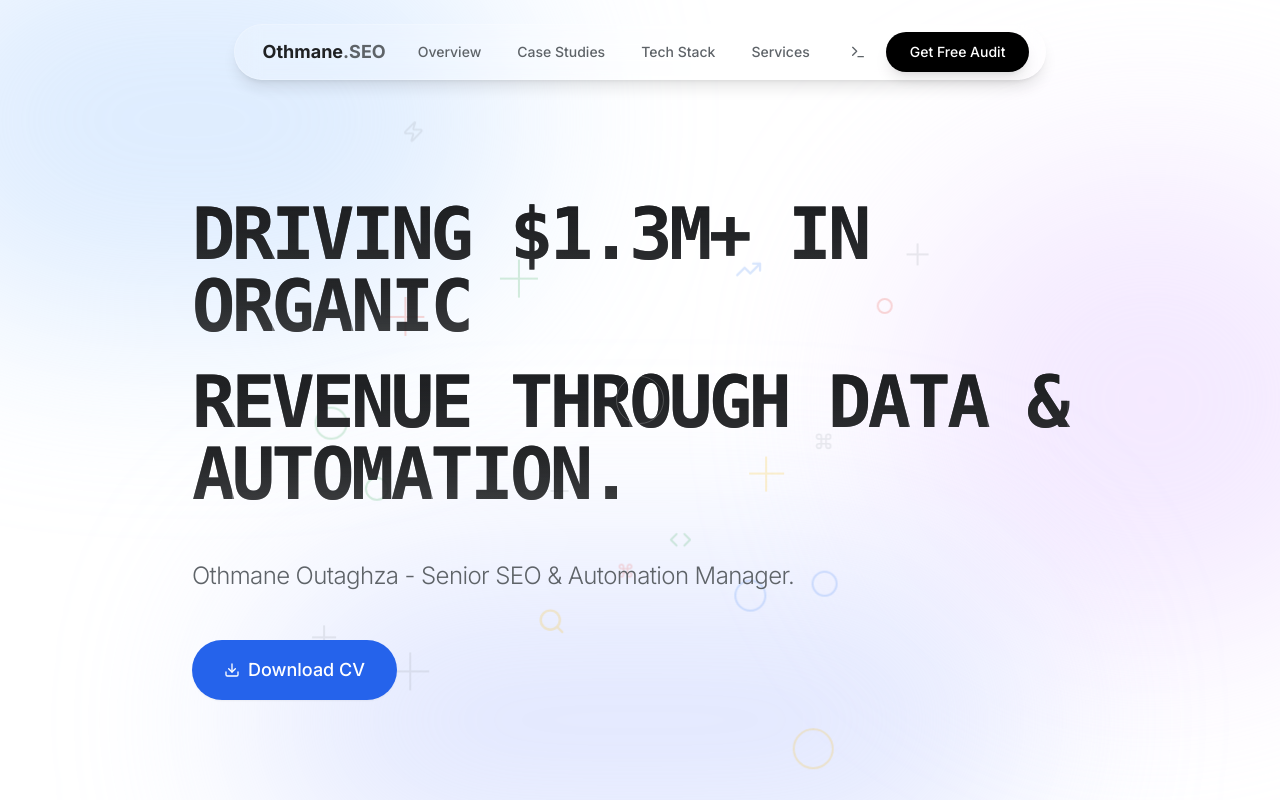
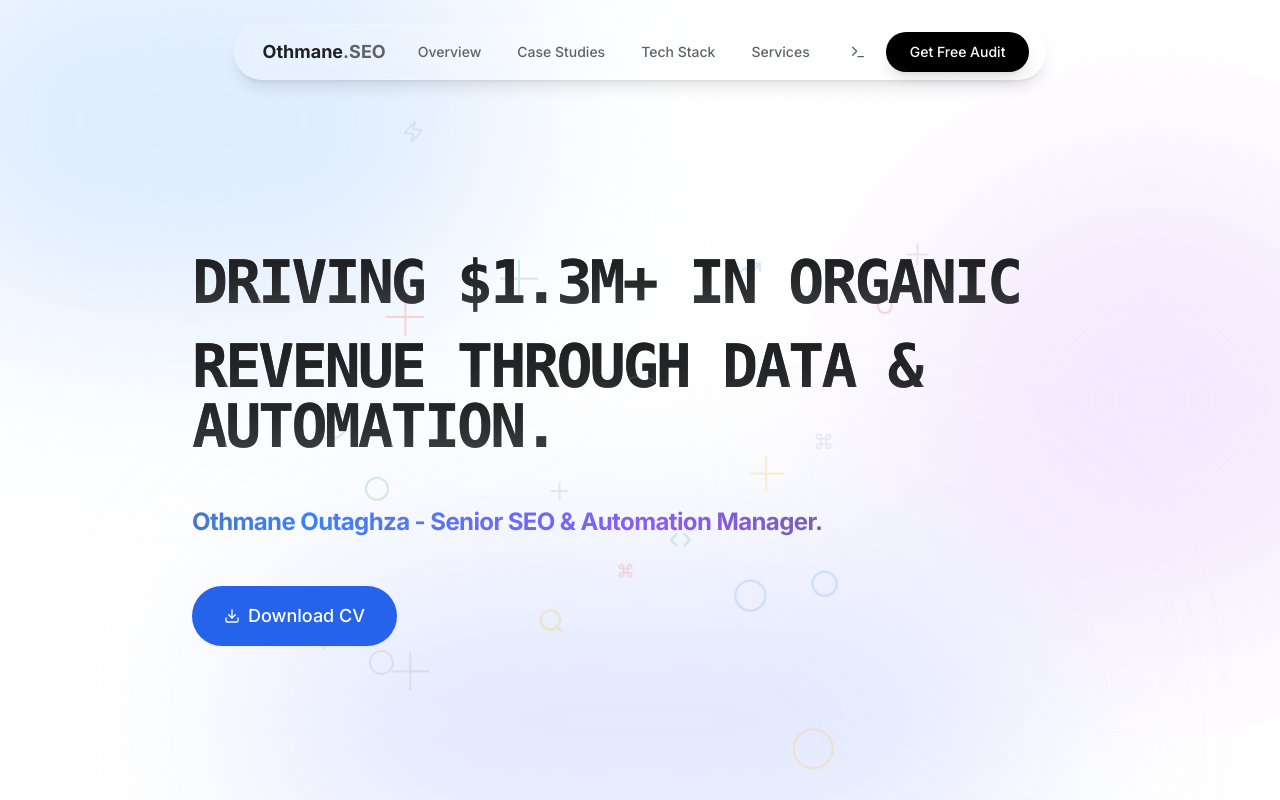
Before and after one commit to outaghzaothmane-create/portfolio-website-, a Next.js app: page / in a window 1280 px wide. Shown: the top 800 px of the page. Built offline with nearby package versions, Linux system fonts and the light colour scheme.

Commit message:
feat: polish UI, update links, and fix buttons

```diff
--- a/app/globals.css
+++ b/app/globals.css
@@ -168,3 +168,26 @@
 .animate-pulse-scale {
     animation: pulse-scale 2s infinite ease-in-out;
 }
+
+@keyframes text-shimmer {
+    0% {
+        background-position: 0% 50%;
+    }
+
+    100% {
+        background-position: 100% 50%;
+    }
+}
+
+.animate-text-shimmer {
+    background: linear-gradient(to right,
+            currentColor 20%,
+            #3b82f6 40%,
+            #8b5cf6 60%,
+            currentColor 80%);
+    -webkit-background-clip: text;
+    background-clip: text;
+    -webkit-text-fill-color: transparent;
+    background-size: 200% auto;
+    animation: text-shimmer 1s linear infinite;
+}
--- a/components/layout/Footer.tsx
+++ b/components/layout/Footer.tsx
@@ -65,21 +65,21 @@ export function Footer() {
                                     isTerminalMode ? "bg-green-900/30 text-green-400 border border-green-800/50" : "bg-gray-100 text-gray-600 border border-gray-200"
                                 )}>MA</span>
                             </p>
-                            <MagneticButton className={cn(
-                                "shadow-sm transition-colors",
-                                isTerminalMode
-                                    ? "bg-green-900/20 text-green-500 border-green-500 hover:bg-green-500 hover:text-black transition-all"
-                                    : "bg-black text-white hover:bg-black/90 border-transparent"
-                            )}>
-                                <a
-                                    href="/resume.pdf"
-                                    target="_blank"
-                                    rel="noopener noreferrer"
-                                    className="flex items-center gap-1.5 px-2.5 py-1 text-xs font-medium"
-                                >
+                            <MagneticButton
+                                href="/resume.pdf"
+                                target="_blank"
+                                rel="noopener noreferrer"
+                                className={cn(
+                                    "shadow-sm transition-colors",
+                                    isTerminalMode
+                                        ? "bg-green-900/20 text-green-500 border-green-500 hover:bg-green-500 hover:text-black transition-all"
+                                        : "bg-black text-white hover:bg-black/90 border-transparent"
+                                )}
+                            >
+                                <div className="flex items-center gap-1.5 px-2.5 py-1 text-xs font-medium">
                                     <Download className="h-3 w-3" />
                                     Download Resume
-                                </a>
+                                </div>
                             </MagneticButton>
                         </div>
 
@@ -89,7 +89,7 @@ export function Footer() {
                             <nav className="flex flex-col gap-3 items-center md:items-start">
                                 {[
                                     { name: "Overview", href: "#overview" },
-                                    { name: "Case Studies", href: "#projects" },
+                                    { name: "Case Studies", href: "/#projects" },
                                     { name: "Tech Stack", href: "#tech-stack" },
                                     { name: "Services", href: "#services" }
                                 ].map((item) => (
--- a/components/layout/Header.tsx
+++ b/components/layout/Header.tsx
@@ -160,7 +160,7 @@ export function Header() {
                                             : "bg-black text-white hover:bg-black/80"
                                     )}
                                 >
-                                    <Link href="https://calendly.com/outaghza-othmane/seo-meeting" target="_blank">
+                                    <Link href="https://calendly.com/outaghza-othmane/seo-meeting" target="_blank" className={cn(isTerminalMode && "animate-text-shimmer")}>
                                         Get Free Audit
                                     </Link>
                                 </Button>
--- a/components/sections/Footer.tsx
+++ b/components/sections/Footer.tsx
@@ -64,6 +64,7 @@ export function Footer() {
                             <Button
                                 variant="outline"
                                 size="sm"
+                                asChild
                                 className={cn(
                                     "rounded-full gap-2 transition-all hover:shadow-md",
                                     isTerminalMode ? "border-green-800 text-green-500 hover:bg-green-900/20" : "border-border hover:border-primary/50 hover:text-primary"
--- a/components/sections/Hero.tsx
+++ b/components/sections/Hero.tsx
@@ -40,14 +40,14 @@ export function Hero() {
                         <HyperText
                             text="Driving $1.3M+ in Organic"
                             className={cn(
-                                "text-5xl font-bold tracking-tighter sm:text-7xl",
+                                "text-4xl font-bold tracking-tighter sm:text-6xl",
                                 isTerminalMode ? "text-green-500" : "text-transparent bg-clip-text bg-gradient-to-b from-foreground to-foreground/60"
                             )}
                         />
                         <HyperText
                             text="Revenue through Data & Automation."
                             className={cn(
-                                "text-5xl font-bold tracking-tighter sm:text-7xl",
+                                "text-4xl font-bold tracking-tighter sm:text-6xl",
                                 isTerminalMode ? "text-green-500" : "text-transparent bg-clip-text bg-gradient-to-b from-foreground to-foreground/60"
                             )}
                         />
@@ -55,7 +55,7 @@ export function Hero() {
 
                     <BlurFade delay={0.25} inView>
                         <p className={cn(
-                            "text-xl sm:text-2xl pt-4 font-light tracking-tight",
+                            "text-xl sm:text-2xl pt-4 font-bold tracking-tight animate-text-shimmer",
                             isTerminalMode ? "text-green-600" : "text-muted-foreground"
                         )}>
                             Othmane Outaghza - Senior SEO & Automation Manager.
@@ -64,21 +64,21 @@ export function Hero() {
 
                     <BlurFade delay={0.5} inView>
                         <div className="pt-4">
-                            <MagneticButton className={cn(
-                                "shadow-sm transition-colors",
-                                isTerminalMode
-                                    ? "bg-green-900/20 text-green-500 border-green-500 hover:bg-green-500 hover:text-black transition-all"
-                                    : "bg-black text-white hover:bg-black/90 border-transparent"
-                            )}>
-                                <a
-                                    href="/resume.pdf"
-                                    target="_blank"
-                                    rel="noopener noreferrer"
-                                    className="flex items-center gap-2"
-                                >
+                            <MagneticButton
+                                href="/resume.pdf"
+                                target="_blank"
+                                rel="noopener noreferrer"
+                                className={cn(
+                                    "shadow-sm transition-colors",
+                                    isTerminalMode
+                                        ? "bg-green-900/20 text-green-500 border-green-500 hover:bg-green-500 hover:text-black transition-all"
+                                        : "bg-black text-white hover:bg-black/90 border-transparent"
+                                )}
+                            >
+                                <div className="flex items-center gap-2">
                                     <Download className="h-4 w-4" />
                                     {isTerminalMode ? "export_resume.json" : "Download CV"}
-                                </a>
+                                </div>
                             </MagneticButton>
                         </div>
                     </BlurFade>
--- a/components/ui/magnetic-button.tsx
+++ b/components/ui/magnetic-button.tsx
@@ -4,10 +4,13 @@ import React, { useRef } from 'react';
 import gsap from 'gsap';
 import { useGSAP } from '@gsap/react';
 
-interface MagneticButtonProps extends React.ButtonHTMLAttributes<HTMLButtonElement> {
+interface MagneticButtonProps extends React.HTMLAttributes<HTMLElement> {
     children: React.ReactNode;
     strength?: number; // Strength of the magnetic pull (default: 0.5)
     textStrength?: number; // Strength of the text parallax (default: 0.3)
+    href?: string;
+    target?: string;
+    rel?: string;
 }
 
 export const MagneticButton = ({
@@ -15,9 +18,10 @@ export const MagneticButton = ({
     strength = 0.5,
     textStrength = 0.3,
     className = '',
+    href,
     ...props
 }: MagneticButtonProps) => {
-    const buttonRef = useRef<HTMLButtonElement>(null);
+    const buttonRef = useRef<any>(null);
     const textRef = useRef<HTMLSpanElement>(null);
 
     const xTo = useRef<gsap.QuickToFunc | null>(null);
@@ -36,7 +40,7 @@ export const MagneticButton = ({
         yToText.current = gsap.quickTo(textRef.current, 'y', { duration: 1, ease: 'elastic.out(1, 0.3)' });
     }, { scope: buttonRef });
 
-    const handleMouseMove = (e: React.MouseEvent<HTMLButtonElement>) => {
+    const handleMouseMove = (e: React.MouseEvent<HTMLElement>) => {
         if (!buttonRef.current || !xTo.current || !yTo.current || !xToText.current || !yToText.current) return;
 
         const { clientX, clientY } = e;
@@ -61,17 +65,20 @@ export const MagneticButton = ({
         yToText.current(0);
     };
 
+    const Component = href ? 'a' : 'div';
+
     return (
-        <button
+        <Component
             ref={buttonRef}
+            href={href}
             onMouseMove={handleMouseMove}
             onMouseLeave={handleMouseLeave}
-            className={`relative inline-flex items-center justify-center px-8 py-4 text-lg font-medium text-white transition-colors bg-blue-600 rounded-full hover:bg-blue-700 focus:outline-none focus:ring-2 focus:ring-blue-500 focus:ring-offset-2 ${className}`}
+            className={`relative inline-flex items-center justify-center px-8 py-4 text-lg font-medium text-white transition-colors bg-blue-600 rounded-full hover:bg-blue-700 focus:outline-none focus:ring-2 focus:ring-blue-500 focus:ring-offset-2 cursor-pointer ${className}`}
             {...props}
         >
-            <span ref={textRef} className="relative z-10 block pointer-events-none">
+            <span ref={textRef} className="relative z-10 block">
                 {children}
             </span>
-        </button>
+        </Component>
     );
 };
```
Also changed, not shown: components/sections/Contact.tsx (+13 -44 lines).
